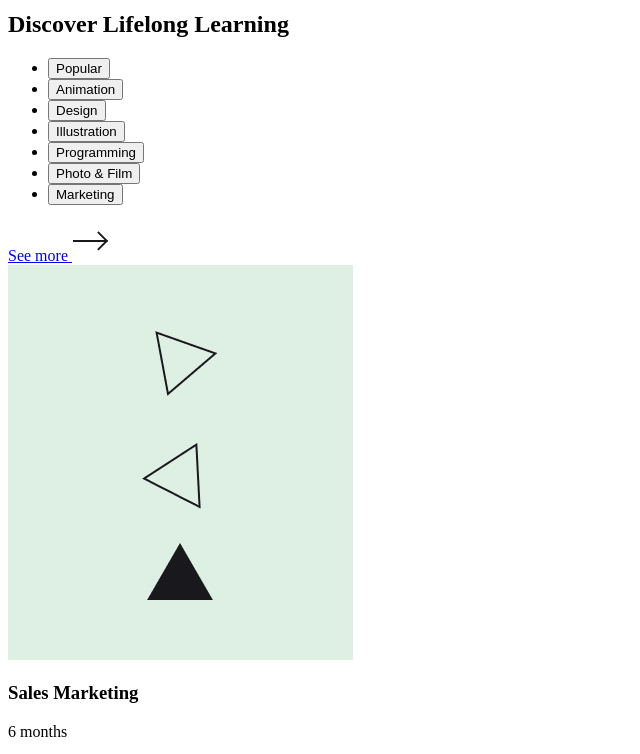
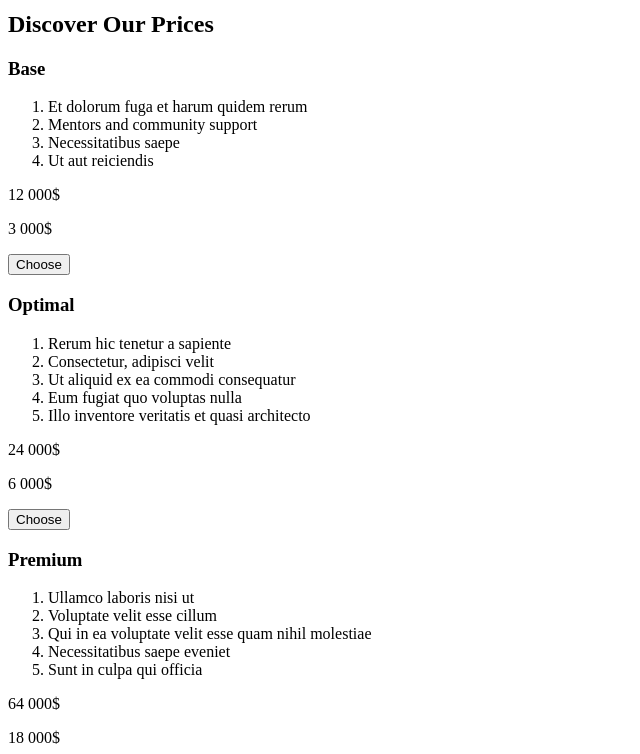
Before and after one commit to darynakarmazin/Front-end-sprint, a plain HTML site: page courses.html in a window 1280 px wide. Shown: the part 1100-1854 px from the top of the page, without its empty margins (0-640 px from the left). Drawn offline with Linux system fonts and the light colour scheme.

Commit message:
Added discover-prices section

```diff
--- a/courses.html
+++ b/courses.html
@@ -100,46 +100,66 @@
           </article>
         </div>
       </section>
-      <section class="discover">
-        <h2 class="discover__title">Discover Lifelong Learning</h2>
-        <ul class="discover__list">
-          <li><button class="discover__button">Popular</button></li>
-          <li><button class="discover__button">Animation</button></li>
-          <li><button class="discover__button">Design</button></li>
-          <li><button class="discover__button">Illustration</button></li>
-          <li><button class="discover__button">Programming</button></li>
-          <li><button class="discover__button">Photo & Film</button></li>
-          <li><button class="discover__button">Marketing</button></li>
-        </ul>
-        <a href="#"
-          >See more <img src="./img/arrow-right.svg" alt="arrow right"
-        /></a>
-        <div class="discover__cards">
-          <article class="discover__cards-item">
-            <img
-              src="./img/image-sales-marketing.jpg"
-              alt="image sales marketing"
-            />
-            <h3 class="discover__cards-title">Sales Marketing</h3>
-            <p class="discover__cards-length">6 months</p>
+      <section class="discover-prices">
+        <h2 class="discover-prices__title">Discover Our Prices</h2>
+        <div class="discover-prices__cards">
+          <article class="discover-prices__cards-item">
+            <h3 class="discover-prices__cards-title">Base</h3>
+            <ol class="discover-prices__list">
+              <li class="discover-prices__items">
+                Et dolorum fuga et harum quidem rerum
+              </li>
+              <li class="discover-prices__items">
+                Mentors and community support
+              </li>
+              <li class="discover-prices__items">Necessitatibus saepe</li>
+              <li class="discover-prices__items">Ut aut reiciendis</li>
+            </ol>
+            <p class="discover-prices__cards-price">12 000$</p>
+            <p class="discover-prices__cards-new-price">3 000$</p>
+            <button class="discover-prices__button">Choose</button>
           </article>
-          <article class="discover__cards-item">
-            <img
-              src="./img/image-data-analytics.jpg"
-              alt="image data analytics"
-            />
-            <h3 class="discover__cards-title">Data analytics</h3>
-            <p class="discover__cards-length">9 months</p>
+          <article class="discover-prices__cards-item">
+            <h3 class="discover-prices__cards-title">Optimal</h3>
+            <ol class="discover-prices__list">
+              <li class="discover-prices__items">
+                Rerum hic tenetur a sapiente
+              </li>
+              <li class="discover-prices__items">
+                Consectetur, adipisci velit
+              </li>
+              <li class="discover-prices__items">
+                Ut aliquid ex ea commodi consequatur
+              </li>
+              <li class="discover-prices__items">
+                Eum fugiat quo voluptas nulla
+              </li>
+              <li class="discover-prices__items">
+                Illo inventore veritatis et quasi architecto
+              </li>
+            </ol>
+            <p class="discover-prices__cards-price">24 000$</p>
+            <p class="discover-prices__cards-new-price">6 000$</p>
+            <button class="discover-prices__button">Choose</button>
           </article>
-          <article class="discover__cards-item">
-            <img src="./img/image-design-art.jpg" alt="image design art" />
-            <h3 class="discover__cards-title">Design art</h3>
-            <p class="discover__cards-length">4 months</p>
-          </article>
-          <article class="discover__cards-item">
-            <img src="./img/image-animation.jpg" alt="image animation" />
-            <h3 class="discover__cards-title">Animation</h3>
-            <p class="discover__cards-length">8 months</p>
+          <article class="discover-prices__cards-item">
+            <h3 class="discover-prices__cards-title">Premium</h3>
+            <ol class="discover-prices__list">
+              <li class="discover-prices__items">Ullamco laboris nisi ut</li>
+              <li class="discover-prices__items">
+                Voluptate velit esse cillum
+              </li>
+              <li class="discover-prices__items">
+                Qui in ea voluptate velit esse quam nihil molestiae
+              </li>
+              <li class="discover-prices__items">
+                Necessitatibus saepe eveniet
+              </li>
+              <li class="discover-prices__items">Sunt in culpa qui officia</li>
+            </ol>
+            <p class="discover-prices__cards-price">64 000$</p>
+            <p class="discover-prices__cards-new-price">18 000$</p>
+            <button class="discover-prices__button">Choose</button>
           </article>
         </div>
       </section>
```
